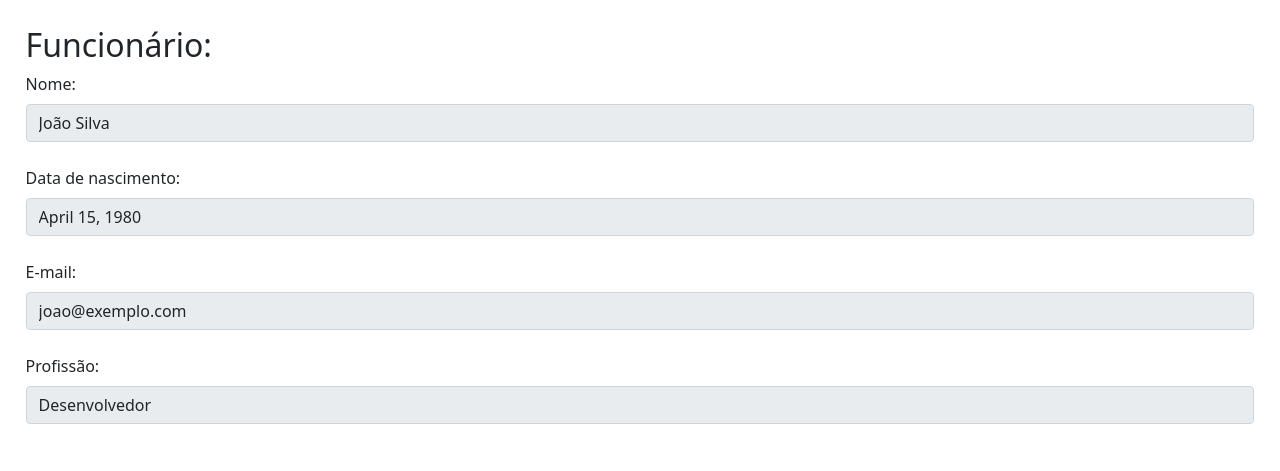
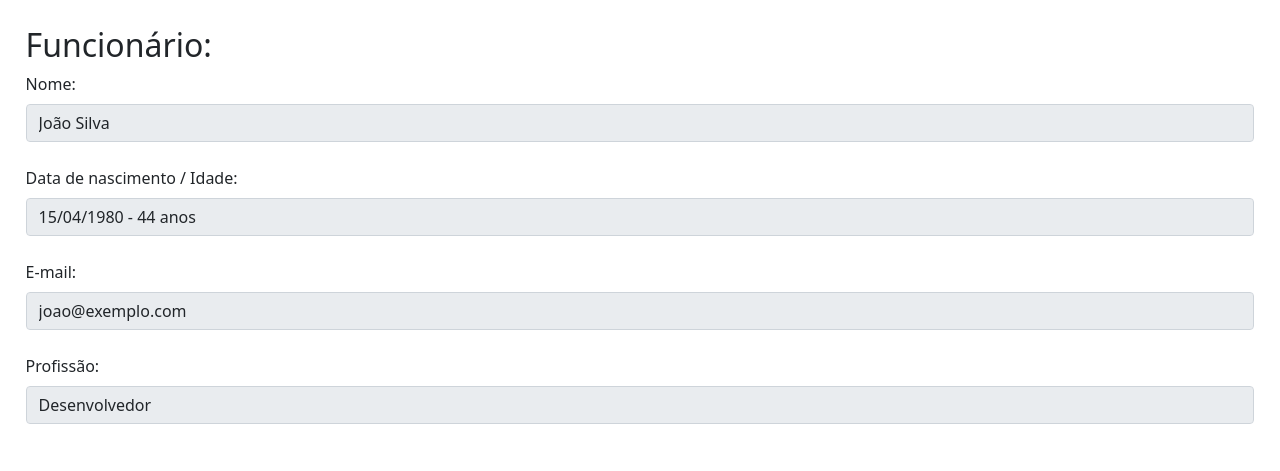
Before and after one commit to vitorweirich/ads-dap-atividade-3, a Django app: page /app/lista_funcionario/1 in a window 1280 px wide. Shown: the top 471 px of the page. Run offline with Django 5.2, Linux system fonts and the light colour scheme; data comes from the database, SQL or seed files in the repository; some libraries are stand-ins or nearby versions.

Commit message:
Adiciona formatacao de data e idade na view de detalhes do funcionario

```diff
--- a/app/templates/lista_funcionario.html
+++ b/app/templates/lista_funcionario.html
@@ -30,14 +30,15 @@
         value="{{fun.nome}}"
         readonly
       /><br />
-      <label for="data_nascimento" class="form-label">Data de nascimento:</label
+      <label for="data_nascimento" class="form-label"
+        >Data de nascimento / Idade:</label
       ><br />
       <input
         type="text"
         id="data_nascimento"
         name="data_nascimento"
         class="form-control"
-        value="{{fun.data_nascimento}}"
+        value="{{ fun.nascimento_idade }}"
         readonly
       /><br />
       <label for="email" class="form-label">E-mail:</label><br />
--- a/app/views.py
+++ b/app/views.py
@@ -1,3 +1,4 @@
+from datetime import date
 from django.shortcuts import render
 from django.views.generic import (
     CreateView, ListView, UpdateView, DetailView, DeleteView
@@ -36,6 +37,22 @@ class FuncionarioDetailView(DetailView):
     model = Funcionario
     template_name = "lista_funcionario.html"
     context_object_name = "fun"
+    def get_context_data(self, **kwargs):
+        context = super().get_context_data(**kwargs)
+        print(context)
+
+        funcionario = context['object']
+        idade = self.calcular_idade(funcionario.data_nascimento)
+        funcionario.nascimento_idade = f"{funcionario.data_nascimento.strftime('%d/%m/%Y')} - {idade} anos"
+
+        return context
+
+    def calcular_idade(self, data_nascimento):
+        hoje = date.today()
+        idade = hoje.year - data_nascimento.year
+        if hoje.month < data_nascimento.month or (hoje.month == data_nascimento.month and hoje.day < data_nascimento.day):
+            idade -= 1
+        return idade
 
 class FuncionarioDeleteView(DeleteView):
     model = Funcionario
```
